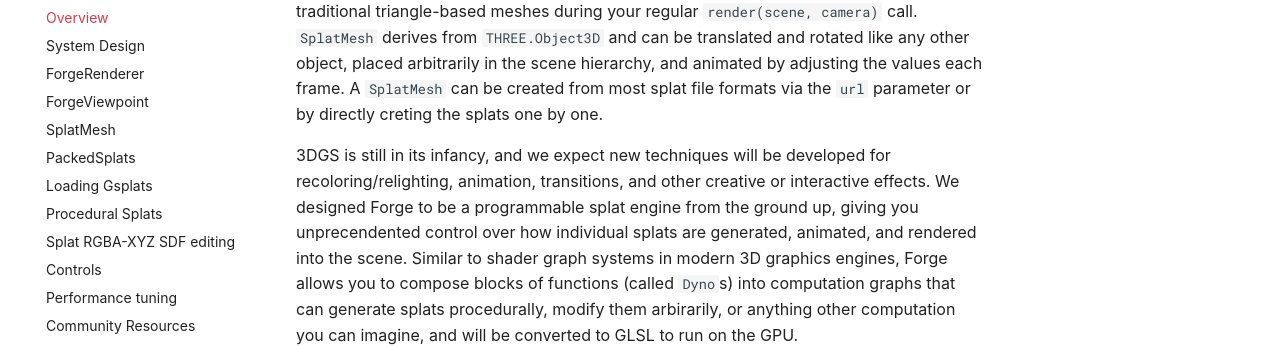
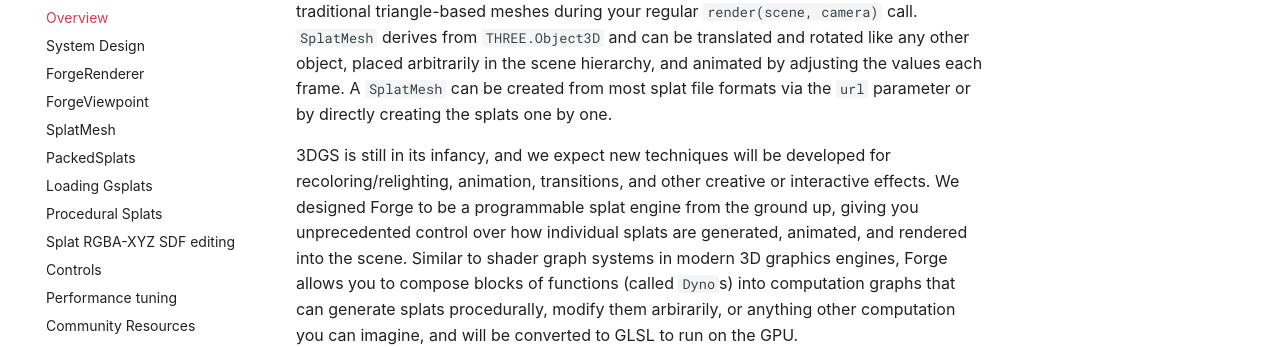
Before and after one commit to winnie1994/spark, an MkDocs documentation site: the page built from docs/docs/overview.md, in a window 1280 px wide and 900 px high, scrolled down 679 px. Shown: the part 182-529 px from the top of the window. Built offline with MkDocs 1.6.1 and Material for MkDocs 9.7.7, drawn with Linux system fonts in a browser that asks for light colours.

Commit message:
Fix typos

```diff
--- a/docs/docs/overview.md
+++ b/docs/docs/overview.md
@@ -8,9 +8,9 @@
 
 ## Forge
 
-Forge is a dynamic 3DGS renderer built for THREE.js and WebGL2 that runs in any web browser (desktop, mobile, and WebXR). With a handful of lines of code, anyone using THREE.js can easily add 3DGS to their scenes (even by vibe coding!). By creating one or more `SplatMesh` objects and adding them to your scene, Forge will render these alongside traditional triangle-based meshes during your regular `render(scene, camera)` call. `SplatMesh` derives from `THREE.Object3D` and can be translated and rotated like any other object, placed arbitrarily in the scene hierarchy, and animated by adjusting the values each frame. A `SplatMesh` can be created from most splat file formats via the `url` parameter or by directly creting the splats one by one.
+Forge is a dynamic 3DGS renderer built for THREE.js and WebGL2 that runs in any web browser (desktop, mobile, and WebXR). With a handful of lines of code, anyone using THREE.js can easily add 3DGS to their scenes (even by vibe coding!). By creating one or more `SplatMesh` objects and adding them to your scene, Forge will render these alongside traditional triangle-based meshes during your regular `render(scene, camera)` call. `SplatMesh` derives from `THREE.Object3D` and can be translated and rotated like any other object, placed arbitrarily in the scene hierarchy, and animated by adjusting the values each frame. A `SplatMesh` can be created from most splat file formats via the `url` parameter or by directly creating the splats one by one.
 
-3DGS is still in its infancy, and we expect new techniques will be developed for recoloring/relighting, animation, transitions, and other creative or interactive effects. We designed Forge to be a programmable splat engine from the ground up, giving you unprecendented control over how individual splats are generated, animated, and rendered into the scene. Similar to shader graph systems in modern 3D graphics engines, Forge allows you to compose blocks of functions (called `Dyno`s) into computation graphs that can generate splats procedurally, modify them arbirarily, or anything other computation you can imagine, and will be converted to GLSL to run on the GPU.
+3DGS is still in its infancy, and we expect new techniques will be developed for recoloring/relighting, animation, transitions, and other creative or interactive effects. We designed Forge to be a programmable splat engine from the ground up, giving you unprecedented control over how individual splats are generated, animated, and rendered into the scene. Similar to shader graph systems in modern 3D graphics engines, Forge allows you to compose blocks of functions (called `Dyno`s) into computation graphs that can generate splats procedurally, modify them arbirarily, or anything other computation you can imagine, and will be converted to GLSL to run on the GPU.
 
 ## Features
 - Integrates with THREE.js rendering pipeline to fuse splat and mesh-based objects
```
Also changed, not shown: docs/docs/forge-viewpoint.md (+1 -1 lines), docs/docs/loading-splats.md (+2 -2 lines), docs/docs/splat-mesh.md (+1 -1 lines).
